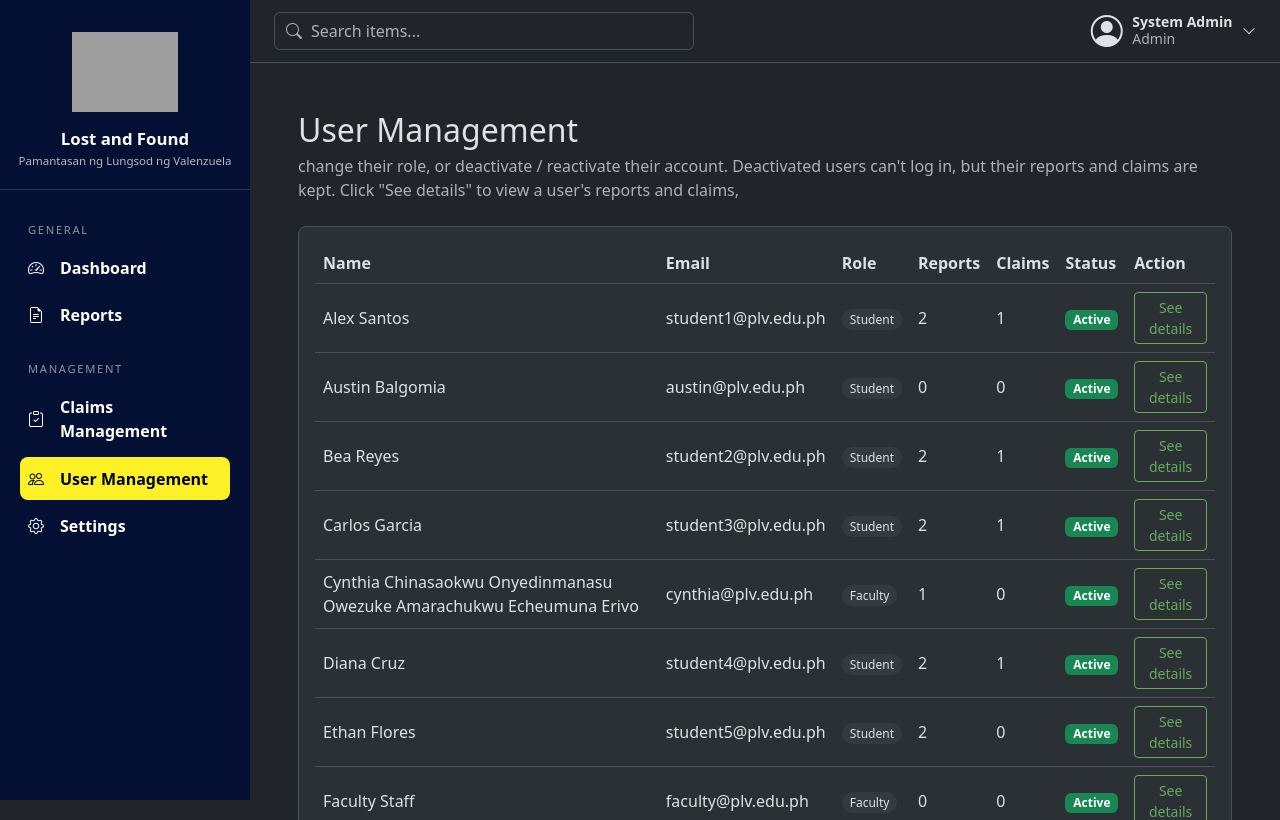
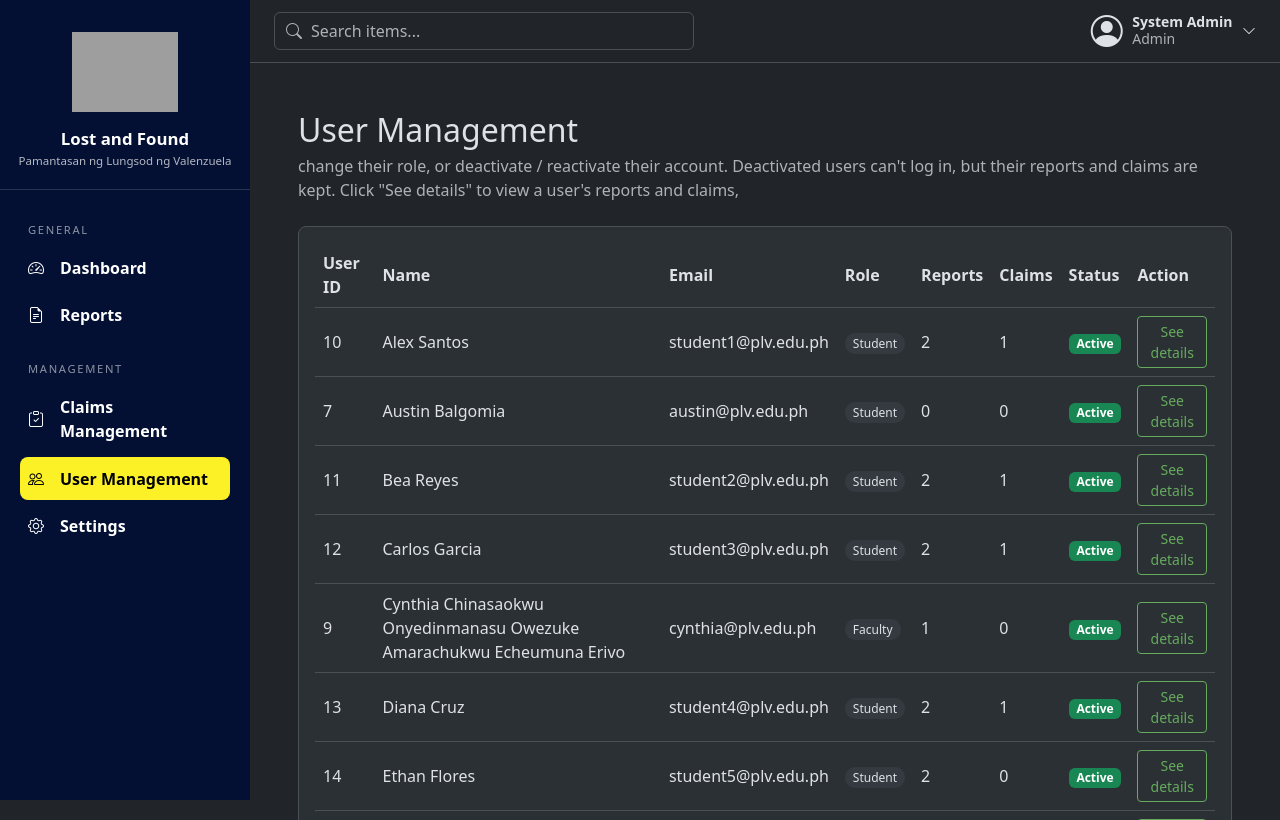
Before and after one commit to solum-magus/Lost-and-Found-System, a Flask app: page /admin/users in a window 1280 px wide. Shown: the top 820 px of the page. Run offline with Flask 3, Linux system fonts and the light colour scheme; a user stored in the database is signed in; data comes from the database, SQL or seed files in the repository; grey boxes are pictures that could not be loaded.

Commit message:
Fixed admin/user.html admin note showing only -, added new column

```diff
--- a/routes/admin_routes.py
+++ b/routes/admin_routes.py
@@ -101,7 +101,7 @@ def users():
     ).fetchall()
     all_claims = db.execute(
         "SELECT claims.claim_id, claims.user_id, claims.item_id, claims.proof_description, "
-        "claims.claim_date, claims.claim_status, items.name AS item_name "
+        "claims.claim_date, claims.claim_status, claims.admin_note, items.name AS item_name "
         "FROM claims JOIN items ON claims.item_id = items.item_id "
         "ORDER BY claims.claim_id DESC"
     ).fetchall()
--- a/templates/admin/users.html
+++ b/templates/admin/users.html
@@ -11,6 +11,7 @@
     {% if all_users %}
     <table>
         <tr>
+            <th>User ID</th>
             <th>Name</th>
             <th>Email</th>
             <th>Role</th>
@@ -23,6 +24,7 @@
         {% set my_items = items_by_user.get(user["id"], []) %}
         {% set my_claims = claims_by_user.get(user["id"], []) %}
         <tr>
+            <td>{{ user["id"] }}</td>
             <td>{{ user["full_name"] }}{% if user["id"] == my_id %} (you){% endif %}</td>
             <td>{{ user["email"] }}</td>
             <td><span class="dash-badge">{{ user["role"] }}</span></td>
```
Also changed, not shown: routes/utils.py (line endings or trailing spaces).
